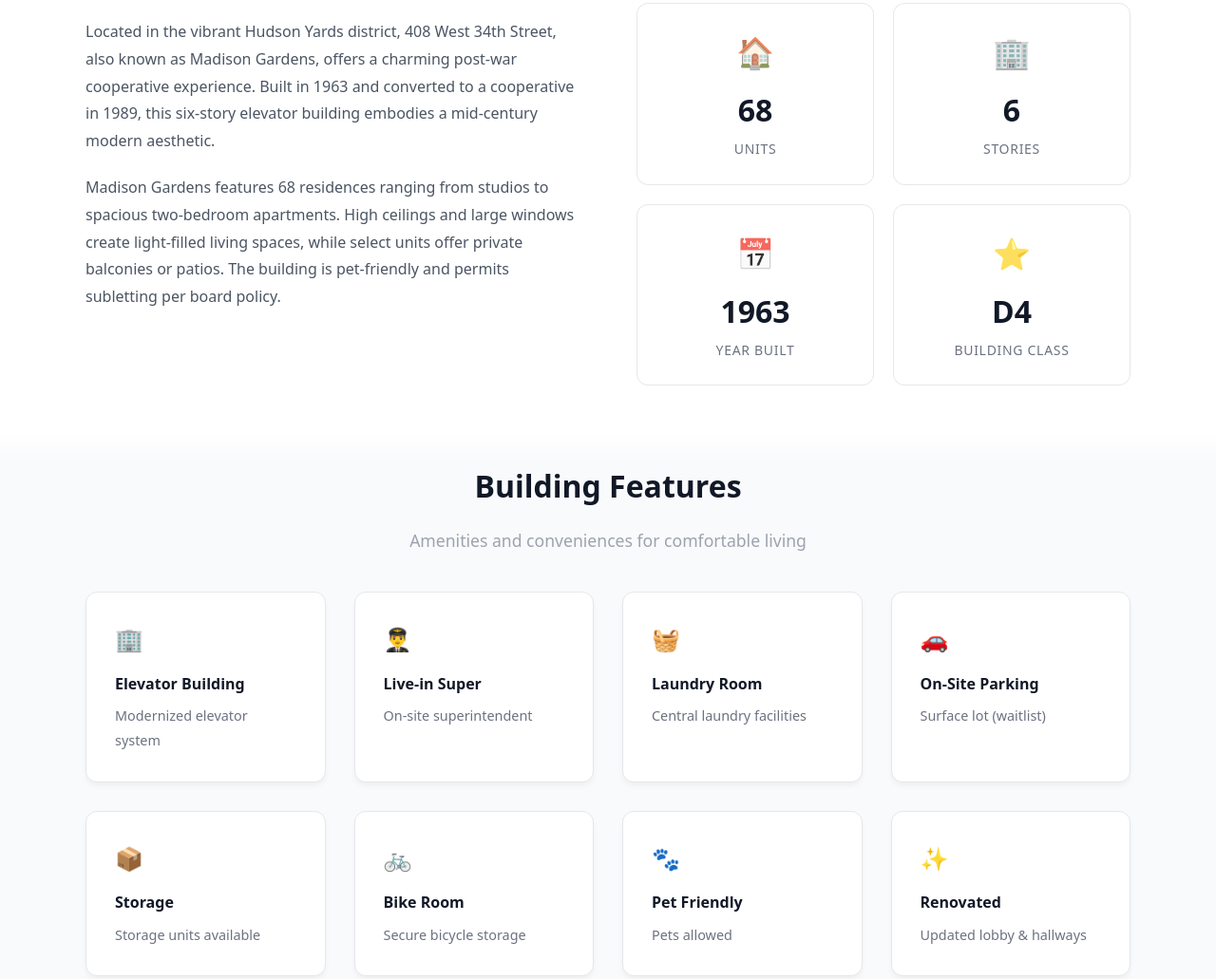
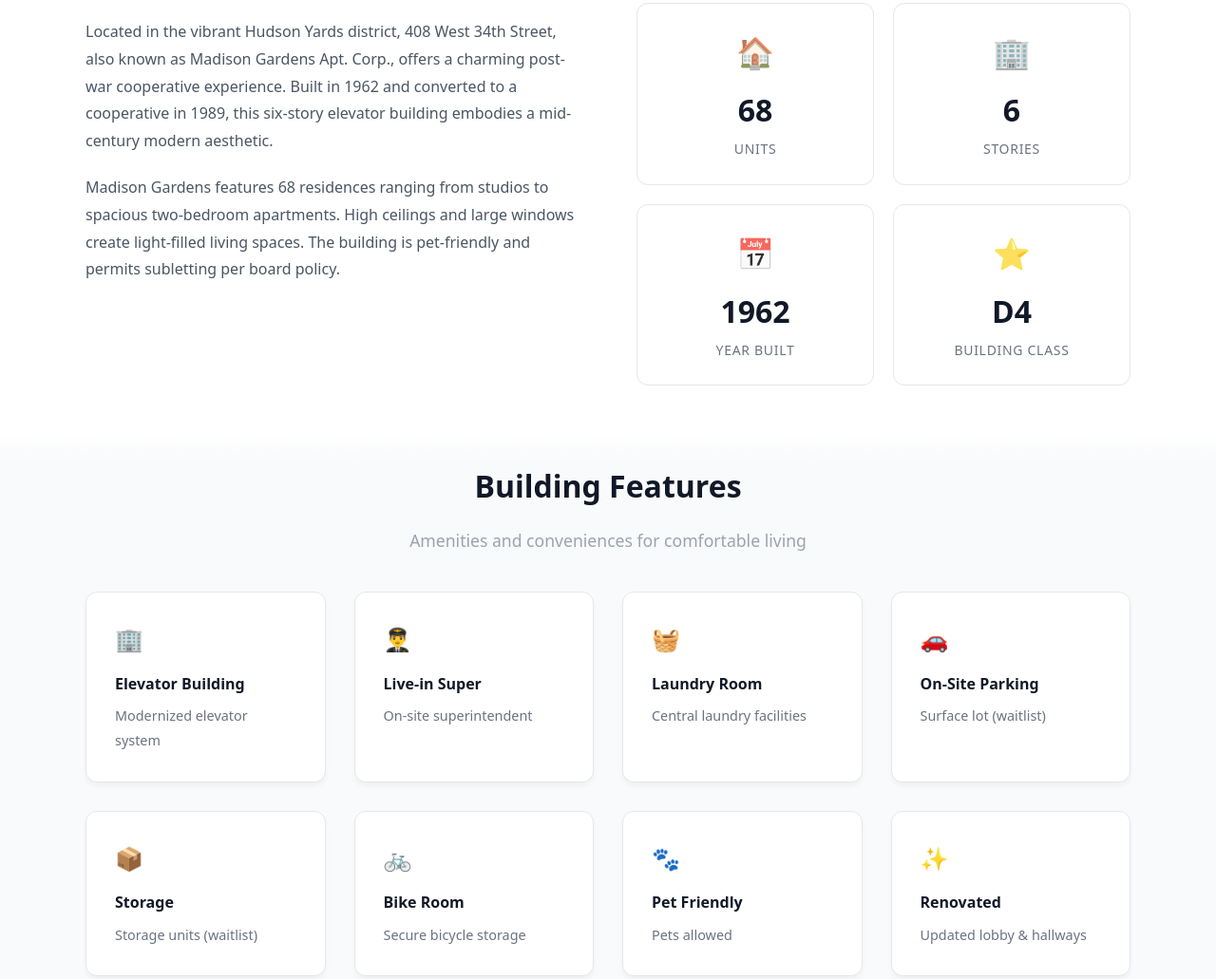
Before and after one commit to spaltrowitz/co-op-board-website, a website: page index.html in a window 1280 px wide. Shown: the part 715-1746 px from the top of the page at 95% size. Drawn offline with nearby package versions, Linux system fonts and the light colour scheme.

Commit message:
Update facts: change year to 1962, add official name Madison Gardens Apt. Corp., remove balconies/patios, add waitlist to storage

```diff
--- a/index.html
+++ b/index.html
@@ -533,10 +533,10 @@
         <div class="overview-grid">
           <div class="overview-text">
             <p>
-              Located in the vibrant Hudson Yards district, 408 West 34th Street, also known as Madison Gardens, offers a charming post-war cooperative experience. Built in 1963 and converted to a cooperative in 1989, this six-story elevator building embodies a mid-century modern aesthetic.
+              Located in the vibrant Hudson Yards district, 408 West 34th Street, also known as Madison Gardens Apt. Corp., offers a charming post-war cooperative experience. Built in 1962 and converted to a cooperative in 1989, this six-story elevator building embodies a mid-century modern aesthetic.
             </p>
             <p>
-              Madison Gardens features 68 residences ranging from studios to spacious two-bedroom apartments. High ceilings and large windows create light-filled living spaces, while select units offer private balconies or patios. The building is pet-friendly and permits subletting per board policy.
+              Madison Gardens features 68 residences ranging from studios to spacious two-bedroom apartments. High ceilings and large windows create light-filled living spaces. The building is pet-friendly and permits subletting per board policy.
             </p>
           </div>
 
@@ -553,7 +553,7 @@
             </div>
             <div class="stat-card">
               <span class="stat-icon">📅</span>
-              <span class="stat-value">1963</span>
+              <span class="stat-value">1962</span>
               <span class="stat-label">Year Built</span>
             </div>
             <div class="stat-card">
@@ -597,7 +597,7 @@
           <div class="feature-item">
             <span class="feature-icon">📦</span>
             <span class="feature-title">Storage</span>
-            <span style="color: var(--text-light); font-size: 0.9rem;">Storage units available</span>
+            <span style="color: var(--text-light); font-size: 0.9rem;">Storage units (waitlist)</span>
           </div>
           <div class="feature-item">
             <span class="feature-icon">🚲</span>
```
